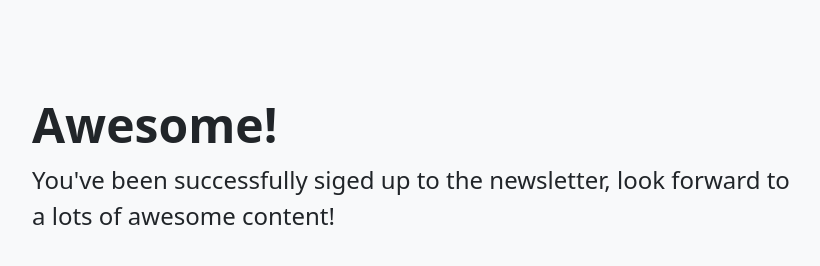
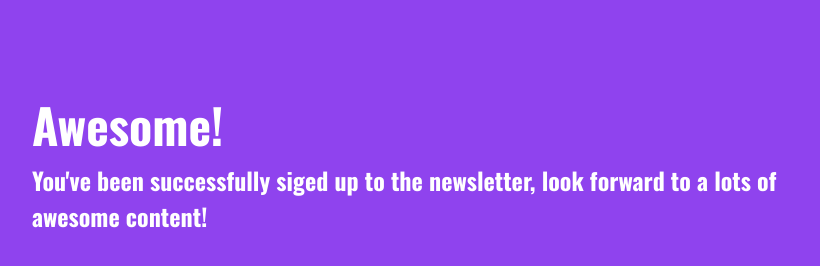
Before and after one commit to AryanAdarsh/NewsLetter-Signup, a website: page success.html in a window 1280 px wide. Shown: the whole page, without its empty margins (28-848 px from the left). Drawn offline with nearby package versions, Linux system fonts and the light colour scheme.

Commit message:
Update success.html

```diff
--- a/success.html
+++ b/success.html
@@ -4,13 +4,17 @@
     <meta charset="UTF-8">
     <meta http-equiv="X-UA-Compatible" content="IE=edge">
     <meta name="viewport" content="width=device-width, initial-scale=1.0">
+    <!-- google font  -->
+    <link rel="preconnect" href="https://fonts.googleapis.com">
+<link rel="preconnect" href="https://fonts.gstatic.com" crossorigin>
+<link href="https://fonts.googleapis.com/css2?family=Oswald:wght@400;700&display=swap" rel="stylesheet">
        <!-- Bootstrap core CSS -->
        <link href="https://cdn.jsdelivr.net/npm/bootstrap@5.0.2/dist/css/bootstrap.min.css" rel="stylesheet" integrity="sha384-EVSTQN3/azprG1Anm3QDgpJLIm9Nao0Yz1ztcQTwFspd3yD65VohhpuuCOmLASjC" crossorigin="anonymous">
     <title>Success</title>
 </head>
-<body>
-    <div class="p-5 mb-4 bg-light rounded-3">
-        <div class="container-fluid py-5">
+<body style="background-color: #8F43EE; font-family: oswald; font-weight: bold;">
+    <div class="p-5 mb-4 rounded-3" style="background-color: #8F43EE;">
+        <div class="container-fluid py-5" style="background-color: #8F43EE; color:#ffff" >
           <h1 class="display-5 fw-bold">Awesome!</h1>
           <p class="col-md-8 fs-4">You've been successfully siged up to the newsletter, look forward to a lots of awesome content!</p>
         </div>
```
